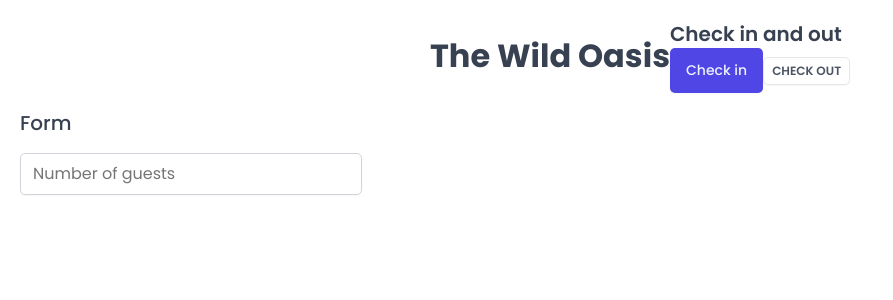
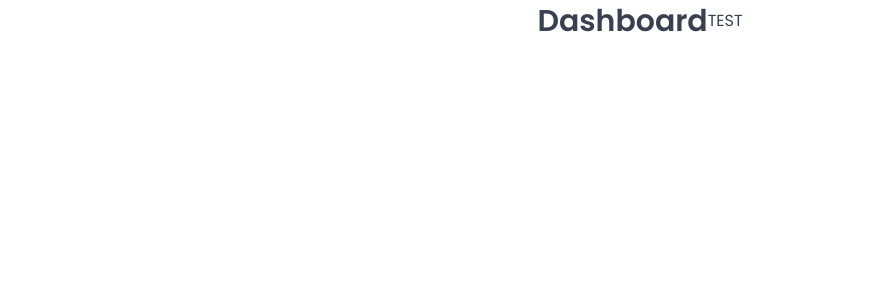
Before and after one commit to tuposilwe/the-wild-oasis, a React (Vite) app: page /dashboard in a window 1280 px wide. Shown: the top 300 px of the page, without its empty margins (0-893 px from the left). Built offline with nearby package versions, Linux system fonts and the light colour scheme; a web font is replaced by a local one.

Commit message:
setting up pages and routes

```diff
--- a/package.json
+++ b/package.json
@@ -12,6 +12,7 @@
   "dependencies": {
     "react": "^18.2.0",
     "react-dom": "^18.2.0",
+    "react-router-dom": "^6.28.0",
     "styled-components": "^6.1.13"
   },
   "devDependencies": {
--- a/src/App.jsx
+++ b/src/App.jsx
@@ -1,50 +1,31 @@
-import styled from "styled-components";
-import GlobalStyles from "./styles/GlobalStyles";
-import Button from "./ui/Button";
-import Input from "./ui/Input";
-import Heading from "./ui/Heading";
-import Row from "./ui/Row";
-
-const StyledApp = styled.div`
-  /* background-color: orangered; */
-  padding: 20px;
-`;
+import GlobalStyles from "../src/styles/GlobalStyles";
+import { BrowserRouter, Routes, Route, Navigate } from "react-router-dom";
+import Dashboard from "./pages/Dashboard";
+import Bookings from "./pages/Bookings";
+import Cabins from "./pages/Cabins";
+import Users from "./pages/Users";
+import Settings from "./pages/Settings";
+import Account from "./pages/Account";
+import Login from "./pages/Login";
+import PageNotFound from "./pages/PageNotFound";
 
 function App() {
   return (
     <>
       <GlobalStyles />
-      <StyledApp>
-        <Row>
-          <Row type="horizontal">
-            <Heading typeof="h1">The Wild Oasis</Heading>
-            <div>
-              <Heading as="h2">Check in and out</Heading>
-
-              <Button
-                onClick={() => alert("CHecked in")}
-              >
-                Check in
-              </Button>
-              <Button
-                variation="secondary"
-                size="small"
-                onClick={() => alert("CHecked in")}
-              >
-                Check Out
-              </Button>
-            </div>
-          </Row>
-
-          <Row>
-            <Heading as="h3">Form</Heading>
-
-            <form>
-              <Input type="number" placeholder="Number of guests" />
-            </form>
-          </Row>
-        </Row>
-      </StyledApp>
+      <BrowserRouter>
+        <Routes>
+          <Route index element={<Navigate replace to="dashboard" />} />
+          <Route path="dashboard" element={<Dashboard />} />
+          <Route path="bookings" element={<Bookings />} />
+          <Route path="cabins" element={<Cabins />} />
+          <Route path="users" element={<Users />} />
+          <Route path="settings" element={<Settings />} />
+          <Route path="account" element={<Account />} />
+          <Route path="login" element={<Login />} />
+          <Route path="*" element={<PageNotFound />} />
+        </Routes>
+      </BrowserRouter>
     </>
   );
 }
```
Also changed, not shown: 1 other file (tests, documents, lock files or other folders).
